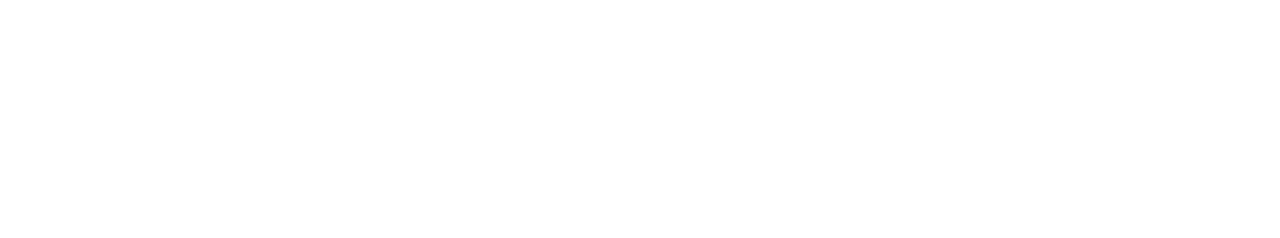
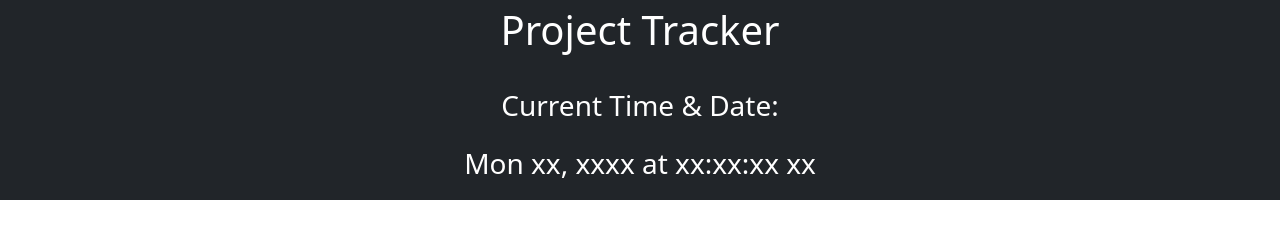
Before and after one commit to taicedtea/Project-Tracker, a plain HTML site: page index.html in a window 1280 px wide. Drawn offline with nearby package versions, Linux system fonts and the light colour scheme.

Commit message:
Added day.js and header

```diff
--- a/index.html
+++ b/index.html
@@ -6,11 +6,20 @@
     <meta name="viewport" content="width=device-width, initial-scale=1.0">
     <link href="https://cdn.jsdelivr.net/npm/bootstrap@5.2.3/dist/css/bootstrap.min.css" rel="stylesheet" integrity="sha384-rbsA2VBKQhggwzxH7pPCaAqO46MgnOM80zW1RWuH61DGLwZJEdK2Kadq2F9CUG65" crossorigin="anonymous">
     <link  rel="stylesheet" type="text/css" href="/assets/styles.css">
-    <title>Document</title>
+    <title>Project Tracker</title>
 </head>
 <body>
-
+    <!-- Header -->
+  <nav class="navbar bg-light p-0">
+    <div class="container-fluid text-center d-flex flex-column bg-dark text-white">
+      <span class="text-white fs-1 mb-0"> Project Tracker</span><br>
+      <p class="fs-3">Current Time & Date:</p>
+      <p class="fs-3" id="currentDate">Mon xx, xxxx at xx:xx:xx xx</p>
+    </div>
+  </nav>
 <script src="https://cdn.jsdelivr.net/npm/bootstrap@5.2.3/dist/js/bootstrap.bundle.min.js" integrity="sha384-kenU1KFdBIe4zVF0s0G1M5b4hcpxyD9F7jL+jjXkk+Q2h455rYXK/7HAuoJl+0I4" crossorigin="anonymous"></script>
+<script src="https://cdn.jsdelivr.net/npm/dayjs@1/dayjs.min.js"></script>
+<script>dayjs().format()</script>
 <script src="/script.js"></script>
 </body>
 </html>
```
